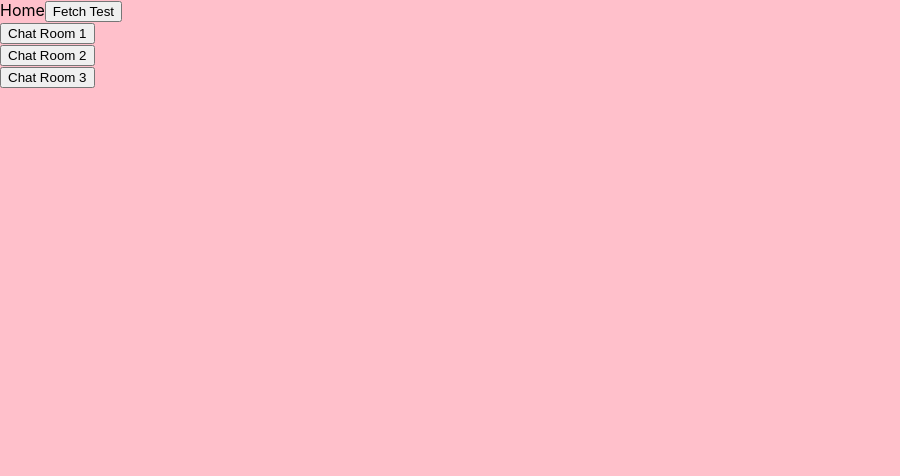
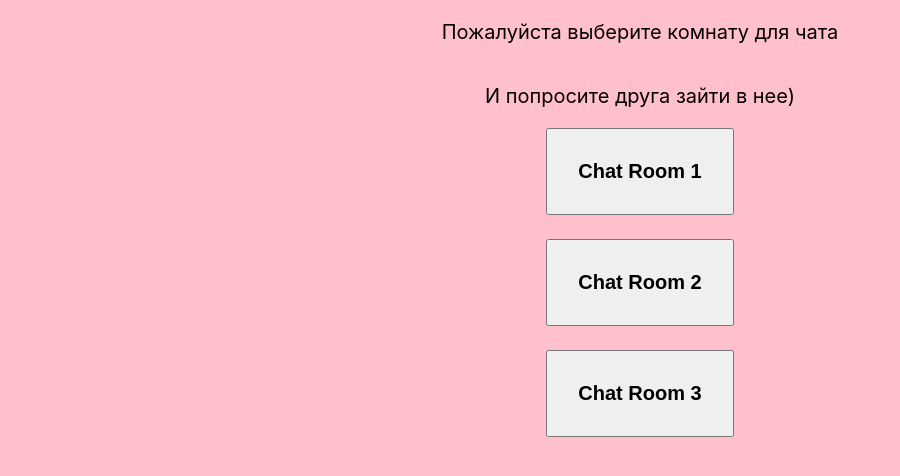
Before and after one commit to DiyazMukhanov/ozim-test-functional, a React (Create React App) app: page / in a window 1280 px wide. Shown: the top 476 px of the page, without its empty margins (0-900 px from the left). Built offline with nearby package versions, Linux system fonts and the light colour scheme; what opentok-react would draw is missing.

Commit message:
Testing 004

```diff
--- a/package.json
+++ b/package.json
@@ -14,8 +14,8 @@
     "web-vitals": "^2.1.4"
   },
   "scripts": {
-    "start": "react-scripts --openssl-legacy-provider start",
-    "build": "react-scripts build",
+    "start": "react-scripts start",
+    "build": "react-scripts --openssl-legacy-provider build",
     "test": "react-scripts test",
     "eject": "react-scripts eject"
   },
--- a/src/pages/Home.js
+++ b/src/pages/Home.js
@@ -1,24 +1,29 @@
 import FetchTest from "../components/FetchTest";
 import {useNavigate} from "react-router-dom";
 import SessionContext from "../store/sessionContext";
-import {useCallback, useState, useContext, useEffect} from "react";
+import { useState, useContext } from "react";
 import React from 'react';
+import styles from './Home.module.css';
 
 
 const Home = () => {
 
     const navigate = useNavigate();
-    // const [sessionId, setSessionId] = useState('');
+    const [isLoading, setIsLoading] = useState(false);
+    const [isError, setIsError] = useState(false);
 
     const sessionCtx = useContext(SessionContext);
-
+    let errMessage;
 
     const handleRoom = async (id) => {
+        setIsLoading(true);
         console.log('In process');
         const response = await fetch(`https://ozimtestapi1.onrender.com/api/v1/sessions/${id}`);
+
         if (!response.ok) {
-            const message = `An error has occured: ${response.status}`;
-            throw new Error(message);
+            setIsError(true);
+            const errMessage = `An error has occured: ${response.status}`;
+            throw new Error(errMessage);
         }
         const data = await response.json();
             // console.log(data.data);
@@ -27,42 +32,27 @@ const Home = () => {
                 token: data.data.token
             });
             if(data) {
+                setIsLoading(false);
                 navigate('/room', { replace: true }, [navigate]);
+
             }
             console.log(sessionCtx.sessionData);
     }
 
-    // useEffect(() => {
-    //     console.log(sessionCtx.sessionData);
-    // }, [sessionCtx.sessionData])
-    // const handleRoom = () => {
-    //     sessionCtx.setSessionData({
-    //         sessionId: 'new ID',
-    //         sessionToken: 'new Token'
-    //     })
-    //     console.log(sessionCtx.sessionData);
-    // }
+    if(!isLoading && !isError) {
+        return (<div className={styles.container}>
+            <p>Пожалуйста выберите комнату для чата</p>
+            <p>И попросите друга зайти в нее)</p>
+            <button className={styles.btn} onClick={() => handleRoom('637df77fe26b434cda5b5ef7')}>Chat Room 1</button><br/>
+            <button className={styles.btn} onClick={() => handleRoom('637df797e26b434cda5b5ef9')}>Chat Room 2</button><br/>
+            <button className={styles.btn} onClick={() => handleRoom('637df804e26b434cda5b5efb')}>Chat Room 3</button><br/>
+        </div>)
+    } else if(isLoading && !isError){
+        return <p>Загрузка сессии... Наберитесь терпения, это может быть долгим)</p>
+    } else {
+        return <p>Ошибка сети. Приносим свои извинения...</p>
+    }
 
-    // useEffect(() => {
-    //     console.log(sessionCtx.sessionData);
-    // }, [sessionCtx.sessionData])
-
-    // const handleRoom = () => {
-    //     sessionCtx.setToken()
-    // }
-    // const handleRoom = (idOfSession) => {
-    //     setSessionId(idOfSession);
-    //     console.log(sessionId);
-    //     // navigate('/room', { replace: true }, [navigate])
-    // };
-
-    return <div>
-        Home
-        <FetchTest idOfSession='637df77fe26b434cda5b5ef7'/><br/>
-        <button onClick={() => handleRoom('637df77fe26b434cda5b5ef7')}>Chat Room 1</button><br/>
-        <button onClick={() => handleRoom('637df797e26b434cda5b5ef9')}>Chat Room 2</button><br/>
-        <button onClick={() => handleRoom('637df804e26b434cda5b5efb')}>Chat Room 3</button><br/>
-    </div>
 }
 
 
--- /dev/null
+++ b/src/pages/Home.module.css
@@ -0,0 +1,14 @@
+.container {
+    font-size: 20px;
+    display: flex;
+    flex-direction: column;
+    align-items: center;
+
+    /*gap: 10px;*/
+}
+
+.btn {
+    padding: 30px;
+    font-weight: 700;
+    font-size: 20px;
+}
```
